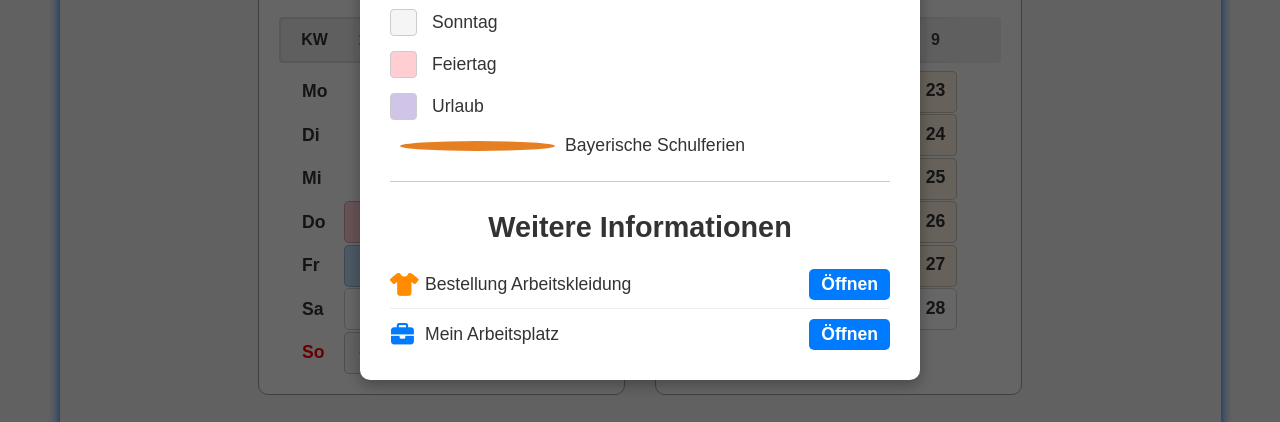
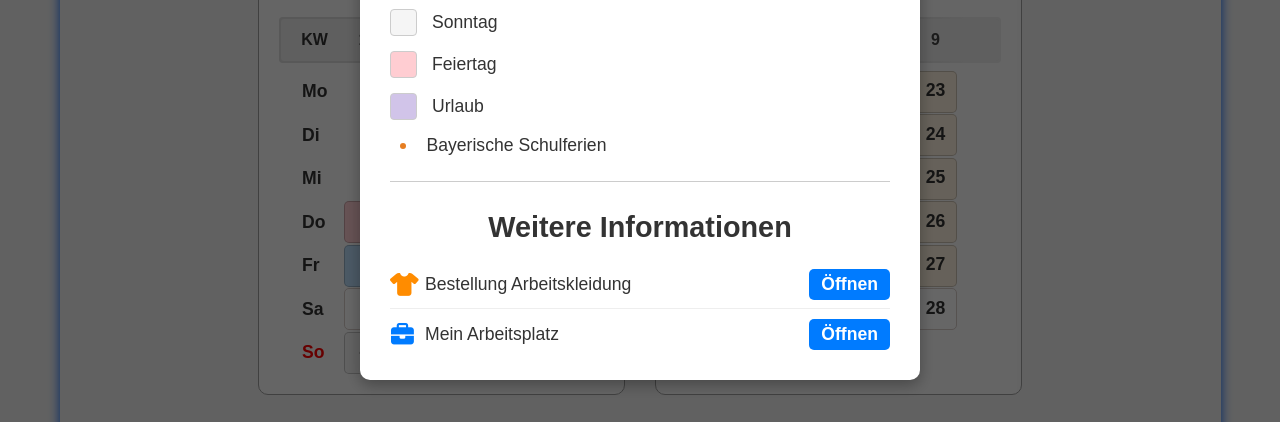
Before and after one commit to AlexGett/Schichtkalender-pwa, a plain HTML site: page index.html in a window 1280 px wide. Both pictures are taken after a click on the element "ℹ️". Shown: the part 369-791 px from the top of the page. Drawn offline with Linux system fonts and the light colour scheme; no server answers.

Commit message:
Schulferien-Punkt kleiner, Legendenpunkt wieder rund
Co-Authored-By: Claude Sonnet 5.5 <noreply@anthropic.com>
Claude-Session: https://claude.ai/code/session_018FvthK8wMFNFoEQdthBHC4

```diff
--- a/service-worker.js
+++ b/service-worker.js
@@ -1,4 +1,4 @@
-const CACHE_NAME = 'schichtkalender-cache-v17.9.45'; // WICHTIG: Versionsnummer erhöht, um Update zu erzwingen
+const CACHE_NAME = 'schichtkalender-cache-v17.9.46'; // WICHTIG: Versionsnummer erhöht, um Update zu erzwingen
 const urlsToCache = [
     '/',
     '/index.html',
--- a/style.css
+++ b/style.css
@@ -352,8 +352,8 @@ h2 {
     position: absolute;
     top: 3px;
     right: 3px;
-    width: 6px;
-    height: 6px;
+    width: 4px;
+    height: 4px;
     border-radius: 50%;
     background-color: #E67E22;
     pointer-events: none;
@@ -1241,14 +1241,14 @@ body.dark-mode #update-banner {
     color: white;
 }
 
-.ferien-dot-legend {
+.shift-info-item .ferien-dot-legend {
     display: inline-block;
-    width: 10px;
-    height: 10px;
+    flex: 0 0 6px;
+    width: 6px;
+    height: 6px;
     border-radius: 50%;
     background-color: #E67E22;
-    margin: 0 10px;
-    flex-shrink: 0;
+    margin: 0 21px 0 9.5px;
 }
 
 .hide-ferien-dots .ferien-dot {
```
